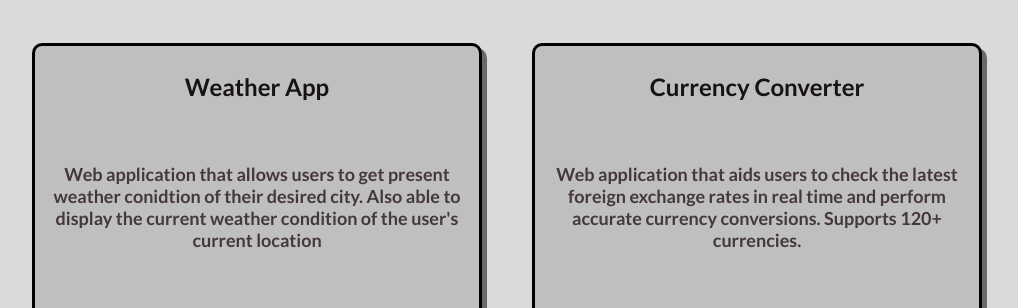
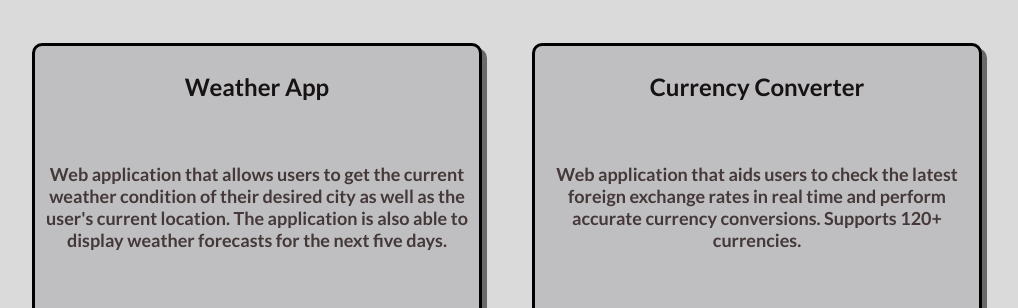
Before and after one commit to olamilly/olamilly.github.io, a website: page index.html in a window 1280 px wide. Shown: the part 101-409 px from the top of the page, without its empty margins (133-1151 px from the left). Drawn offline with nearby package versions, Linux system fonts and the light colour scheme.

Commit message:
weather forecast description

```diff
--- a/index.html
+++ b/index.html
@@ -106,7 +106,7 @@
   <a href="weather.html"><section id="weather" >
     <article class="details">
       <h2>Weather App</h2>
-      <p class="description">Web application that allows users to get present weather conidtion of their desired city. Also able to display the current weather condition of the user's current location </p>
+      <p class="description">Web application that allows users to get the current weather condition of their desired city as well as the user's current location. The application is also able to display weather forecasts for the next five days.  </p>
       <p class="languages"><span><box-icon type='logo' name='html5'></box-icon> HTML</span> <span><box-icon name='css3' type='logo' ></box-icon> CSS</span>  <span><box-icon name='javascript' type='logo' ></box-icon> JavaScript</span></p>
     </article>
   </section></a>
```
